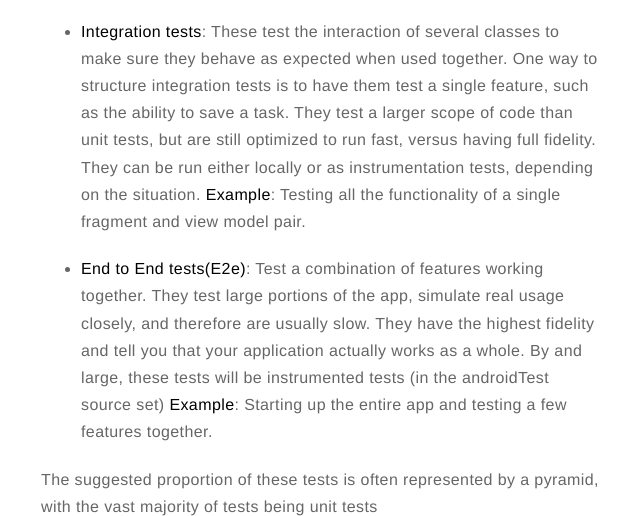
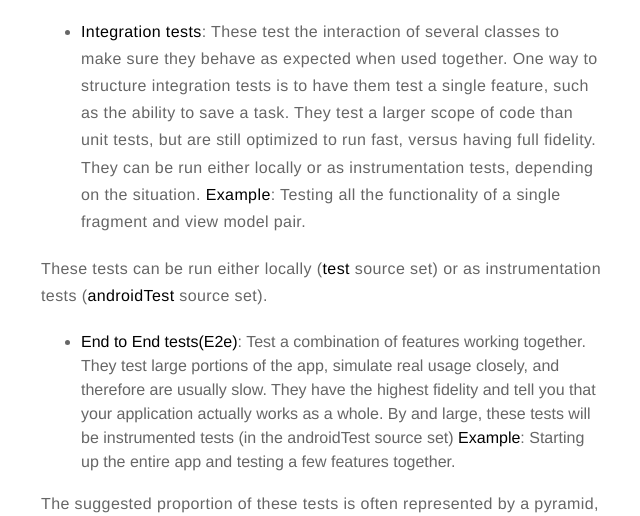
Before and after one commit to jorgecasariego/jorgecasariego.github.io, a Jekyll site: the page built from _posts/2020-08-19-the-testing-pyramid.markdown, in a window 1280 px wide and 900 px high, scrolled down 1089 px, cut to the strip 0-516 px from the top of the window. Shown: the whole strip, without its empty margins (319-959 px from the left). Built offline with Jekyll 4.4.1, drawn with Linux system fonts in a browser that asks for light colours.

Commit message:
Update integration tests post

```diff
--- a/_posts/2020-08-19-the-testing-pyramid.markdown
+++ b/_posts/2020-08-19-the-testing-pyramid.markdown
@@ -26,6 +26,8 @@ There are inherent trade-offs between these aspects. For example, speed and fide
 
 - **Integration tests**: These test the interaction of several classes to make sure they behave as expected when used together. One way to structure integration tests is to have them test a single feature, such as the ability to save a task. They test a larger scope of code than unit tests, but are still optimized to run fast, versus having full fidelity. They can be run either locally or as instrumentation tests, depending on the situation. **Example**: Testing all the functionality of a single fragment and view model pair.
 
+These tests can be run either locally (**test** source set) or as instrumentation tests (**androidTest** source set).
+
 - **End to End tests(E2e)**: Test a combination of features working together. They test large portions of the app, simulate real usage closely, and therefore are usually slow. They have the highest fidelity and tell you that your application actually works as a whole. By and large, these tests will be instrumented tests (in the androidTest source set)
 **Example**: Starting up the entire app and testing a few features together.
 
```
